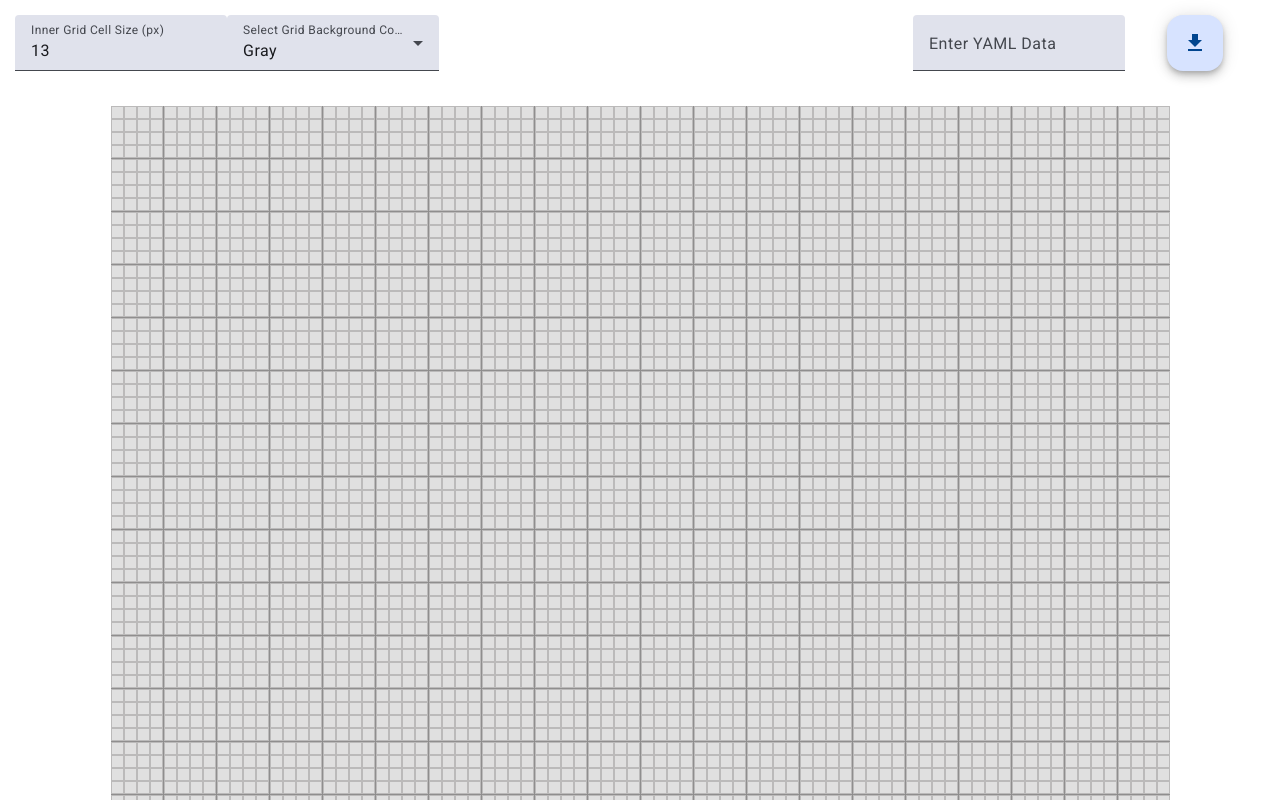
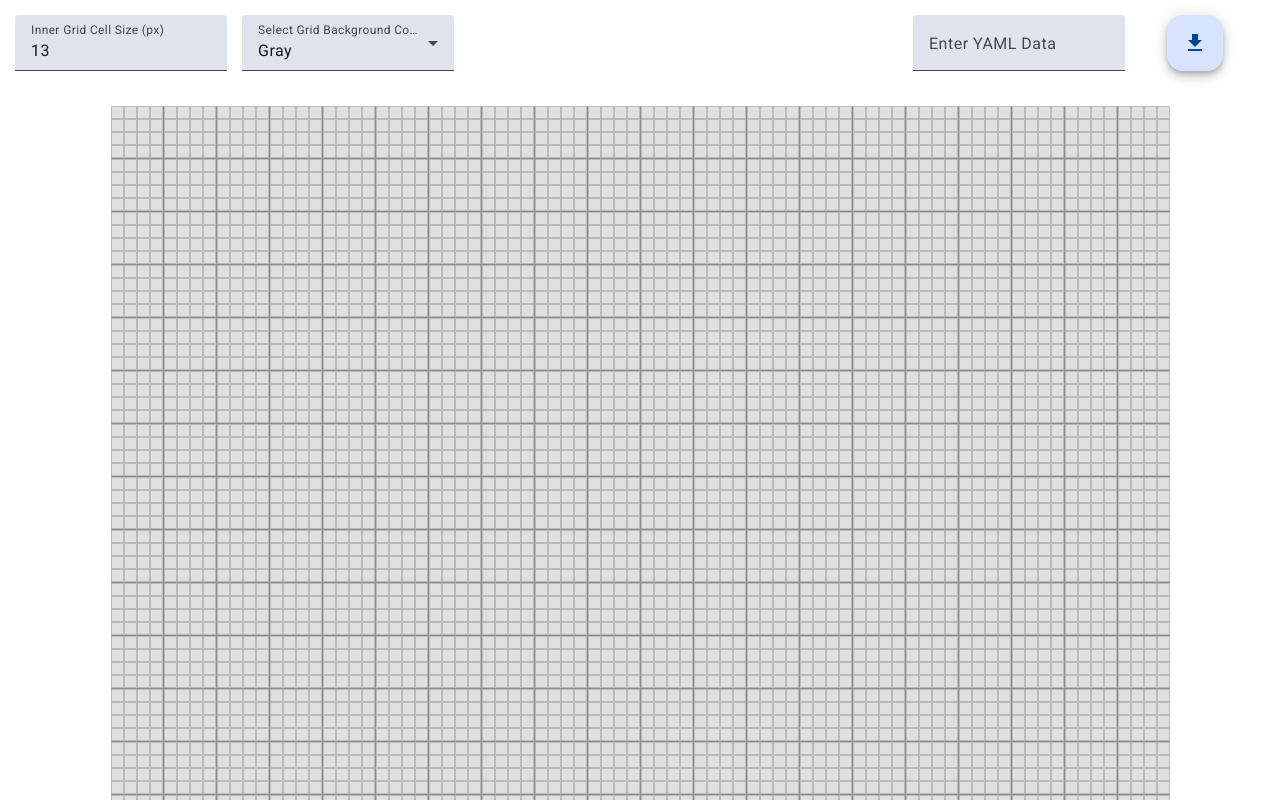
Before and after one commit to pratyush-glingtech/flow-chart, an Angular app: page / in a window 1280 px wide. Shown: the top 800 px of the page. Built offline with nearby package versions, Linux system fonts and the light colour scheme.

Commit message:
fixed gap between user input options

```diff
--- a/src/app/grids/grids.component.css
+++ b/src/app/grids/grids.component.css
@@ -14,6 +14,11 @@
     margin-right: 10px;
     vertical-align: middle;
   }
+
+.users-grid-input{
+    display: flex;
+    gap: 15px;
+}
 
 .grid {
     display: grid;
```
